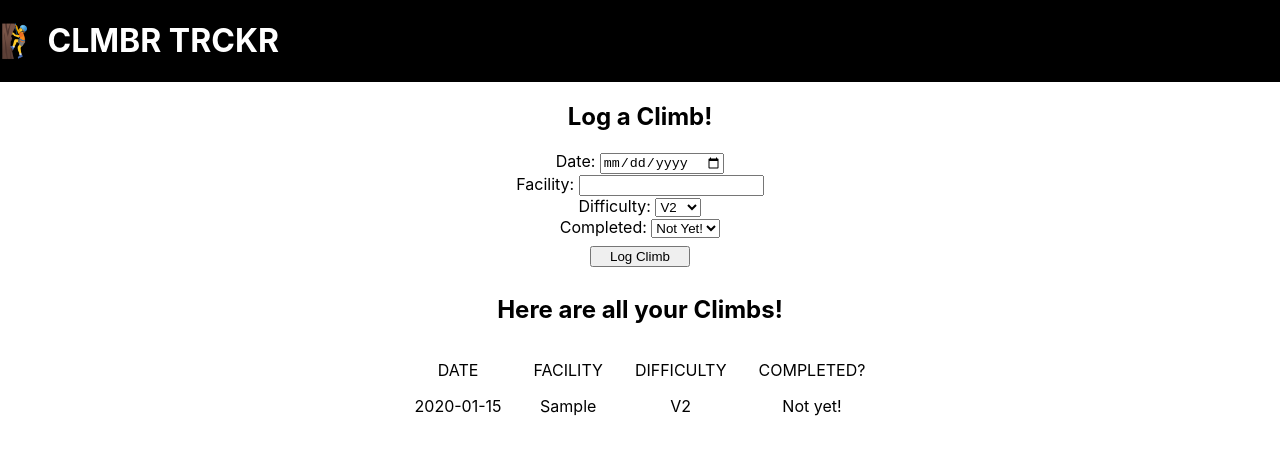
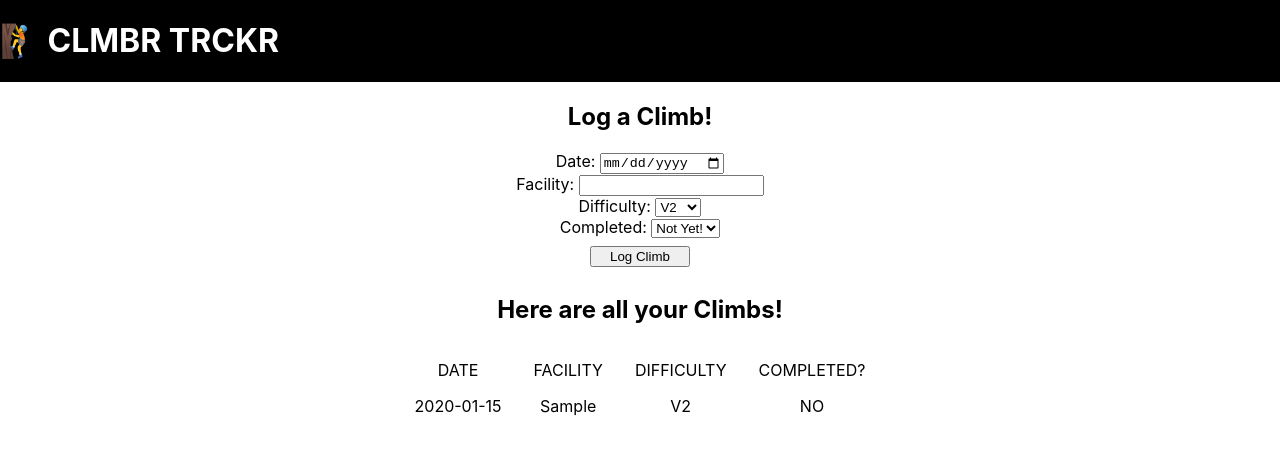
Before and after one commit to nwilltell27/clmbr-trckr-frontend, a React (Create React App) app: page / in a window 1280 px wide. Both pictures are taken after typing "2020-01-15", "Sample" into the empty fields and a click on the button "Log Climb". Shown: the top 454 px of the page. Built offline with nearby package versions, Linux system fonts and the light colour scheme; no server answers.

Commit message:
fix: removes boolean, makes dropdown instead

```diff
--- a/src/App.js
+++ b/src/App.js
@@ -11,7 +11,7 @@ export default function App() {
       date: '',
       facility: '',
       difficulty: 'V2',
-      completed: false
+      completed: 'NO'
     }
   });
 
@@ -46,7 +46,7 @@ export default function App() {
         date: '',
         facility: '',
         difficulty: 'V2',
-        completed: false
+        completed: 'NO'
       }
     });
   }
@@ -104,9 +104,9 @@ export default function App() {
               defaultChecked={climbState.newClimb.completed}
               onChange={handleChange}
             /> */}
-            <select name="completed" value={climbState.newClimb.completed}>
-              <option value={true}>Yes!</option>
-              <option value={false}>Not Yet!</option>
+            <select name="completed" value={climbState.newClimb.completed} onChange={handleChange}>
+              <option value="NO">Not Yet!</option>
+              <option value="YES">Yes!</option>
             </select>
           </label>
           <button>Log Climb</button>
@@ -131,7 +131,7 @@ export default function App() {
             </div>
             <div>
               <p>COMPLETED?</p>
-              <p>{c.completed ? 'Yes!' : 'Not yet!'}</p>
+              <p>{c.completed}</p>
             </div>
           </article>
         ))}
```
